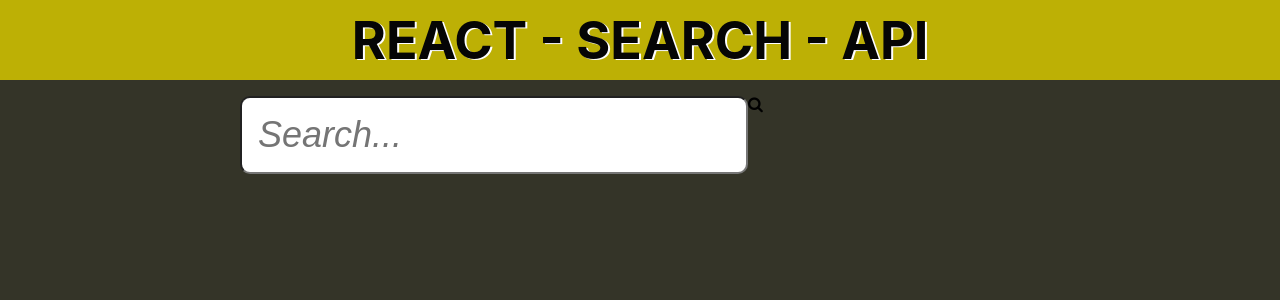
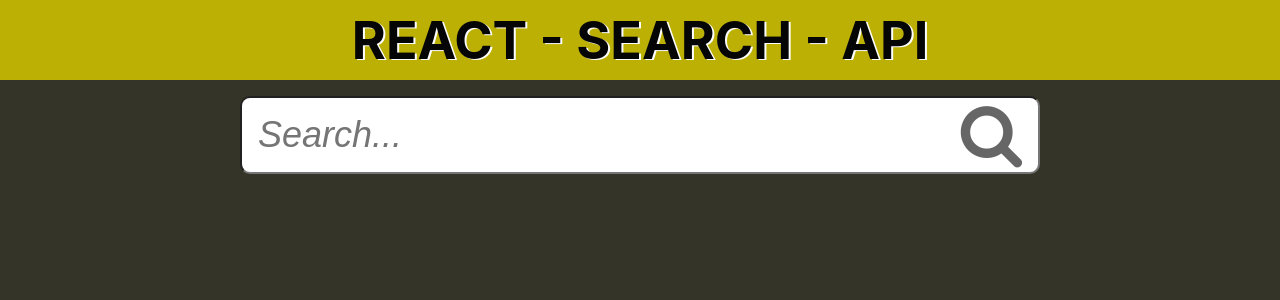
Before and after one commit to humbertoromanojr/react-search-api, a React (Create React App) app: page / in a window 1280 px wide. Shown: the top 300 px of the page. Built offline with nearby package versions, Linux system fonts and the light colour scheme.

Commit message:
component Search

```diff
--- a/src/components/Search/index.js
+++ b/src/components/Search/index.js
@@ -1,17 +1,21 @@
 import React, { Component } from 'react';
 
-import { Container, SearchInput } from './styles';
+import './styles.css';
 
 class Search extends Component {
   render() {
     return (
-      <Container>
-        <SearchInput htmlFor="search-input">
-          <input type="text" value="" ir="search-input"
-          placeholder="Search..." />
-        </SearchInput>
-        <i className="fa fa-search" aria-hidden="true" />
-    </Container>
+      <div className="container">
+        <label className="search-label" htmlFor="search-input">
+          <input
+          type="text"
+          value=""
+          id="search-input"
+          placeholder="Search..."
+          />
+          <i className="fa fa-search search-icon" aria-hidden="true" />
+        </label>
+    </div>
     )
   }
 }
--- a/src/components/Search/styles.js
+++ b/src/components/Search/styles.css
@@ -1,16 +1,14 @@
-import styled from 'styled-components'
-
-export const Container = styled.div`
-  display: flex;
+.container {
   margin: 16px auto;
   width: 100%;
   max-width: 800px;
-`;
+}
 
-export const SearchInput = styled.label`
+.search-label {
   position: relative;
+}
 
-  input {
+.container input {
     width: 100%;
     padding: 16px;
     font-size: 36px;
@@ -18,7 +16,13 @@ export const SearchInput = styled.label`
     color: #444;
     box-sizing: border-box;
     outline: none;
-
     border-radius: 10px;
   }
-`;
+
+.search-icon {
+    position: absolute;
+    top: -30px;
+    font-size: 66px;
+    color: #666;
+    right: 18px;
+  }
```
